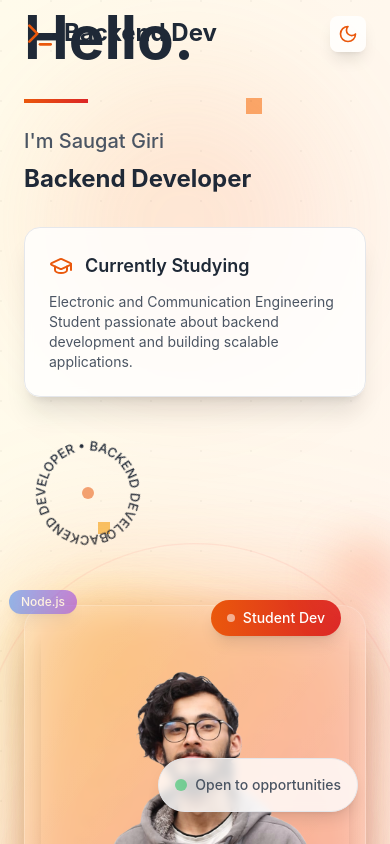
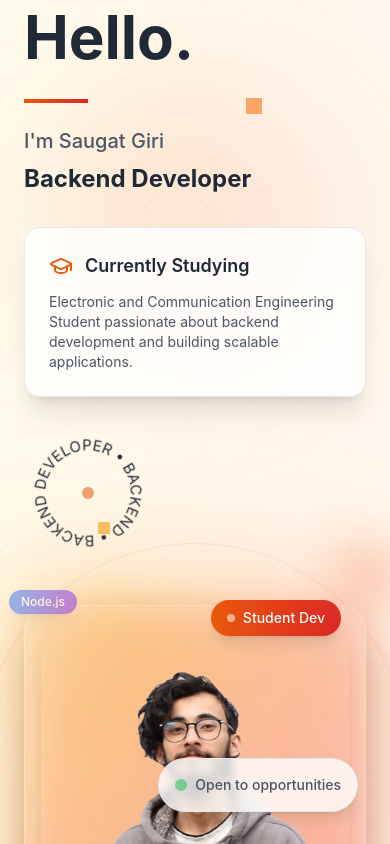
Before and after one commit to saugat1070/portfolio, a React (Vite) app: page / in a window 390 px wide. Shown: the top 844 px of the page. Built offline with nearby package versions, Linux system fonts and the light colour scheme.

Commit message:
Fix: Mobile response correction and adding download cv feature

```diff
--- a/src/App.tsx
+++ b/src/App.tsx
@@ -128,7 +128,7 @@ function App() {
   return (
     <div className={`min-h-screen transition-all duration-500 ${themeClasses.bg}`}>
       {/* Navigation */}
-      <nav className={`fixed top-0 w-full z-50 transition-all duration-500 ${
+      <nav className={`hidden md:block fixed top-0 w-full z-50 transition-all duration-500 ${
         isScrolled ? `${themeClasses.navBg} backdrop-blur-md shadow-lg` : 'bg-transparent'
       }`}>
         <div className="max-w-7xl mx-auto px-6 py-4">
@@ -225,7 +225,7 @@ function App() {
             </div>
 
             {/* Rotating Badge - Positioned below student info */}
-            <div className="flex justify-start">
+            <div className="flex md:justify-start sm:justify-center">
               <div className="rotating-badge relative">
                 <svg className="w-32 h-32" viewBox="0 0 120 120">
                   <defs>
@@ -234,9 +234,9 @@ function App() {
                       d="M 60, 60 m -40, 0 a 40,40 0 1,1 80,0 a 40,40 0 1,1 -80,0"
                     />
                   </defs>
-                  <text className={`text-xs font-medium ${isDarkMode ? 'fill-white' : 'fill-gray-800'}`}>
+                  <text className={`text-sm font-small ${isDarkMode ? 'fill-white' : 'fill-gray-800'}`}>
                     <textPath href="#circle" startOffset="0%">
-                      BACKEND DEVELOPER • BACKEND DEVELOPER •
+                  • BACKEND DEVELOPER • BACKEND DEVELOPER •
                     </textPath>
                   </text>
                 </svg>
@@ -245,6 +245,7 @@ function App() {
                 </div>
               </div>
             </div>
+
           </div>
 
           {/* Center Content - Profile Image with Fantastic Background */}
@@ -323,7 +324,6 @@ function App() {
                 </div>
               </div>
             </div>
-
             <button
               onClick={() => scrollToSection('contact')}
               className={`${isDarkMode ? 'bg-white text-gray-900 hover:bg-gray-100' : 'bg-gray-800 hover:bg-gray-900 text-white'} px-8 py-4 rounded-lg font-medium transition-all duration-200 flex items-center group shadow-xl hover:shadow-2xl transform hover:scale-105`}
@@ -331,6 +331,7 @@ function App() {
               Let's Connect
               <ArrowRight className="w-5 h-5 ml-2 group-hover:translate-x-1 transition-transform" />
             </button>
+
           </div>
         </div>
       </section>
@@ -534,6 +535,13 @@ function App() {
                     <p className={themeClasses.textSecondary}>linkedin.com/in/saugat1070</p>
                   </div>
                 </div>
+                <button
+              onClick={() => scrollToSection('contact')}
+              className={`${isDarkMode ? 'bg-white text-gray-900 hover:bg-gray-100' : 'bg-orange-600 hover:bg-gray-900 text-white'} px-8 py-4 rounded-lg font-medium transition-all duration-200 flex items-center group shadow-xl hover:shadow-2xl transform hover:scale-105`}
+            >
+              <a href="public/saugatGiri.pdf" target='_blank'>Download CV</a>
+              <ArrowRight className="w-5 h-5 ml-2 group-hover:translate-x-1 transition-transform" />
+            </button>
               </div>
 
               <form className="space-y-6">
```
Also changed, not shown: 1 other file (tests, documents, lock files or other folders).
